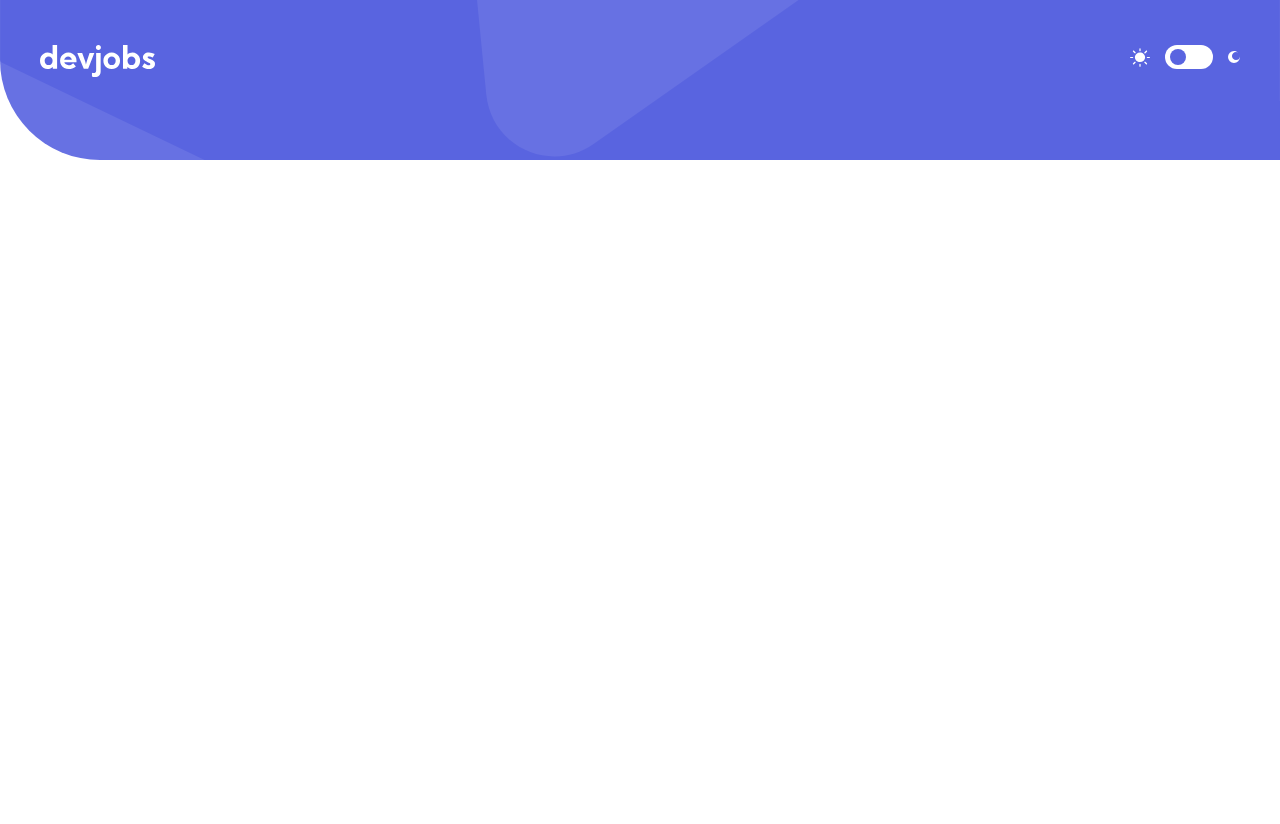
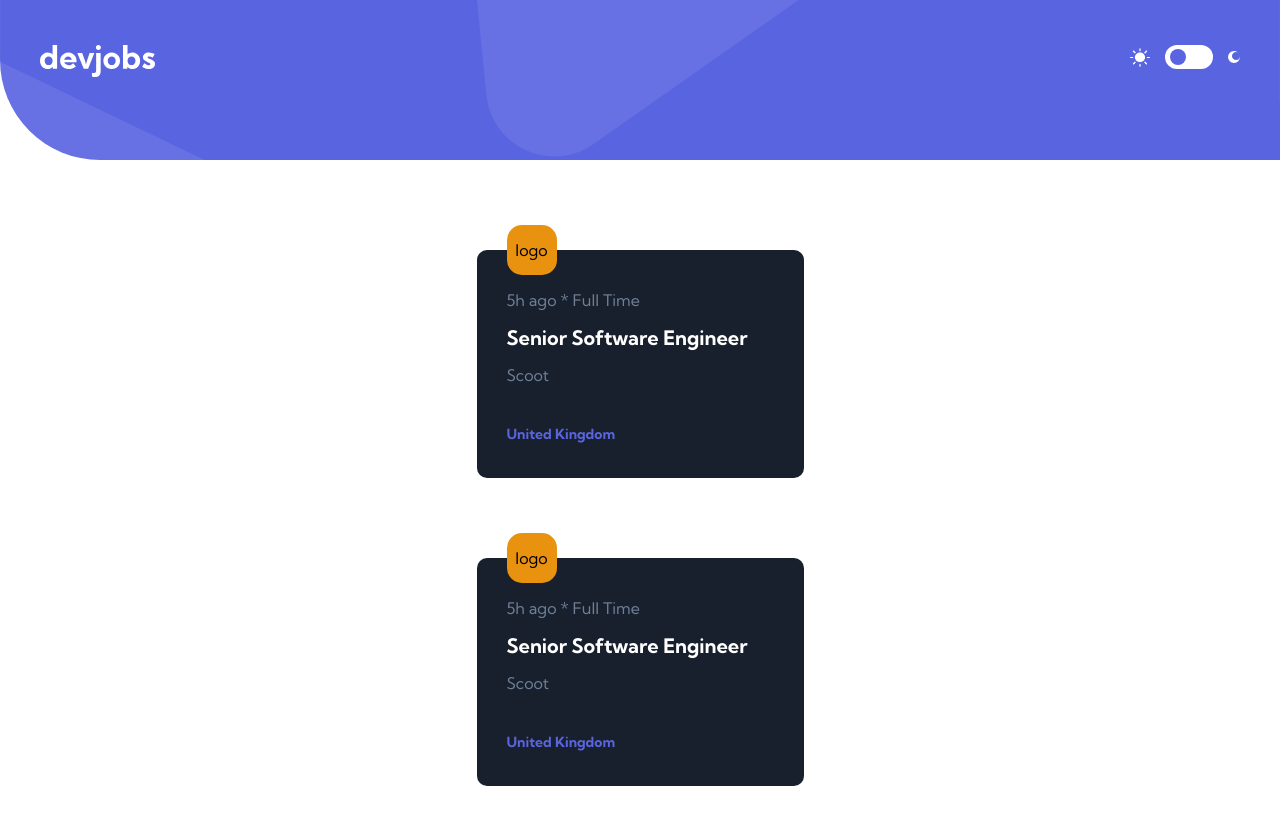
Before and after one commit to JodieAddis/dev-jobs, a React (Vite) app: page / in a window 1280 px wide. Before the commit the page ends 800 px from the top, so only its background shows below. Built offline with nearby package versions, Linux system fonts and the light colour scheme.

Commit message:
adding job card component

```diff
--- /dev/null
+++ b/public/sass/cards.scss
@@ -0,0 +1,56 @@
+.company_logo {
+  width: 50px;
+  height: 50px;
+  background-color: #e99210;
+  border-radius: 15px;
+  position: absolute;
+  top: -25px;
+  left: 30px;
+  display: flex;
+  align-items: center;
+  justify-content: center;
+}
+
+.company_job {
+  background-color: $veryDarkBlue;
+  width: 327px;
+  height: 228px;
+  border-radius: 10px;
+  position: relative;
+  display: flex;
+  flex-direction: column;
+  margin: 40px 0 40px 0;
+  .job_contract {
+    padding-top: 40px;
+  }
+  .job_company_name {
+    padding-top: 15px;
+  }
+  .job_contract,
+  .job_company_name {
+    color: $darkGrey;
+    font-size: 16px;
+    font-weight: 400;
+  }
+  .job_name {
+    color: $white;
+    font-size: 20px;
+    font-weight: 700;
+    text-transform: capitalize;
+    padding-top: 15px;
+  }
+  .job_location {
+    color: $violet;
+    font-size: 14px;
+    font-weight: 700;
+    text-decoration: none;
+    padding-top: 40px;
+  }
+  .job_contract,
+  .job_company_name,
+  .job_name,
+  .job_location {
+    margin: 0;
+    padding-left: 30px;
+  }
+}
--- a/public/sass/style.scss
+++ b/public/sass/style.scss
@@ -1,7 +1,9 @@
 @import "./variables.scss";
+@import "./cards.scss";
 
 body {
   margin: auto 0;
+  font-family: "KumbhSans";
 }
 
 header {
@@ -68,3 +70,10 @@ header {
 .toggle-btn.toggled .thumb {
   left: calc(27px);
 }
+
+main {
+  display: flex;
+  flex-direction: column;
+  align-items: center;
+  margin-top: 50px;
+}
--- a/src/App.tsx
+++ /dev/null
@@ -1,13 +0,0 @@
-import Header from "./components/Header";
-
-function App() {
-  return (
-    <>
-      <header className="header">
-        <Header />
-      </header>
-    </>
-  );
-}
-
-export default App;
--- /dev/null
+++ b/src/components/DevJob/DevJobCard/index.tsx
@@ -0,0 +1,26 @@
+import Heading from "../../../typographies/Heading";
+import Paragraph from "../../../typographies/Paragraph";
+
+const Component = () => {
+  return (
+    <>
+      <div className="company_job">
+        <div className="company_logo">logo</div>
+        <div>
+          <Paragraph content="5h ago * Full Time" css="job_contract" />
+        </div>
+        <Heading
+          kind="h2"
+          content="senior software engineer"
+          css={"job_name"}
+        />
+        <Paragraph content="Scoot" css="job_company_name" />
+        <a href="#" className="job_location">
+          United Kingdom
+        </a>
+      </div>
+    </>
+  );
+};
+
+export default Component;
--- a/src/main.tsx
+++ b/src/main.tsx
@@ -1,10 +1,10 @@
 import React from "react";
 import ReactDOM from "react-dom/client";
 import "../public/sass/style.scss";
-import App from "./App";
+import PageDevJob from "./page/PageDevJob";
 
 ReactDOM.createRoot(document.getElementById("root")!).render(
   <React.StrictMode>
-    <App />
+    <PageDevJob />
   </React.StrictMode>
 );
--- /dev/null
+++ b/src/page/PageDevJob.tsx
@@ -0,0 +1,19 @@
+import DevJobCard from "../components/DevJob/DevJobCard";
+import Header from "../components/Header";
+
+const Page = () => {
+  return (
+    <>
+      <header className="header">
+        <Header />
+      </header>
+      <main className="job_ads_container">
+        <DevJobCard />
+        <DevJobCard />
+      </main>
+      <footer></footer>
+    </>
+  );
+};
+
+export default Page;
```
